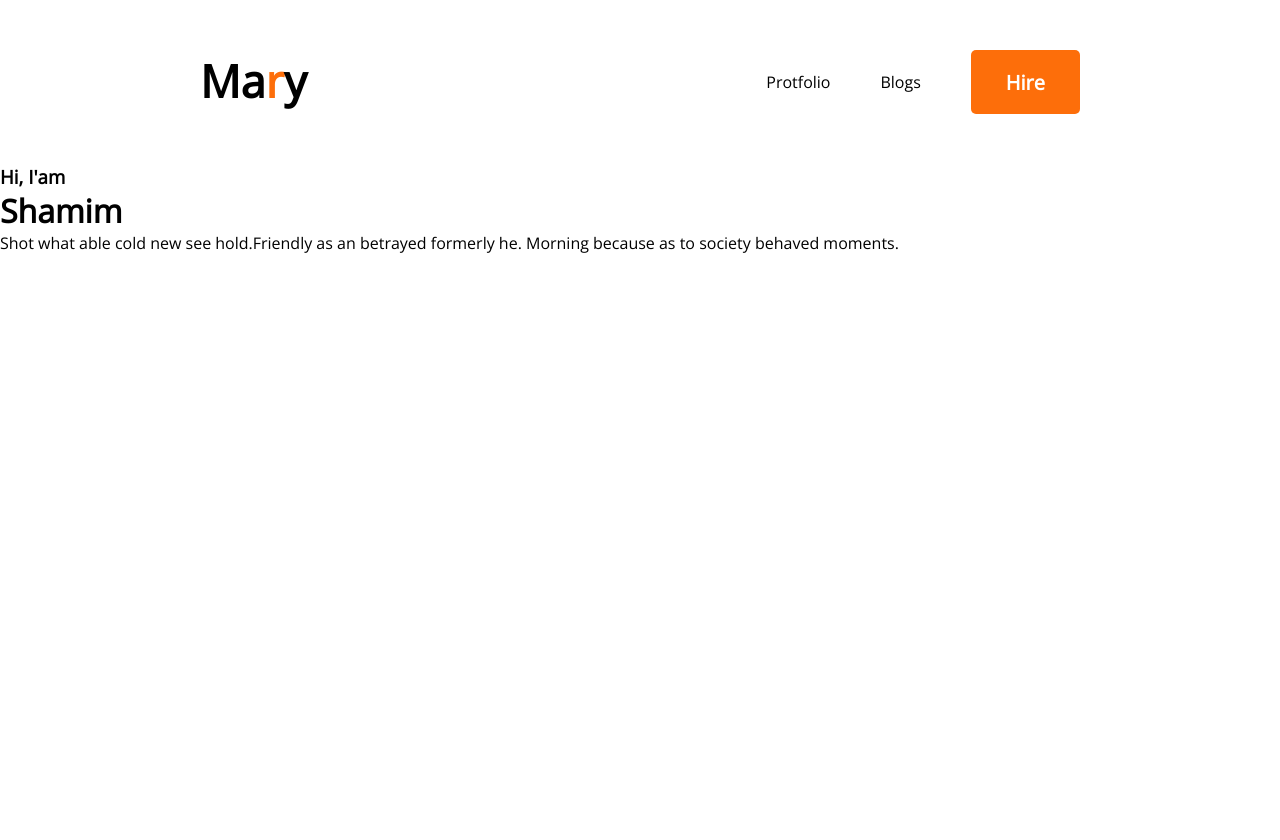
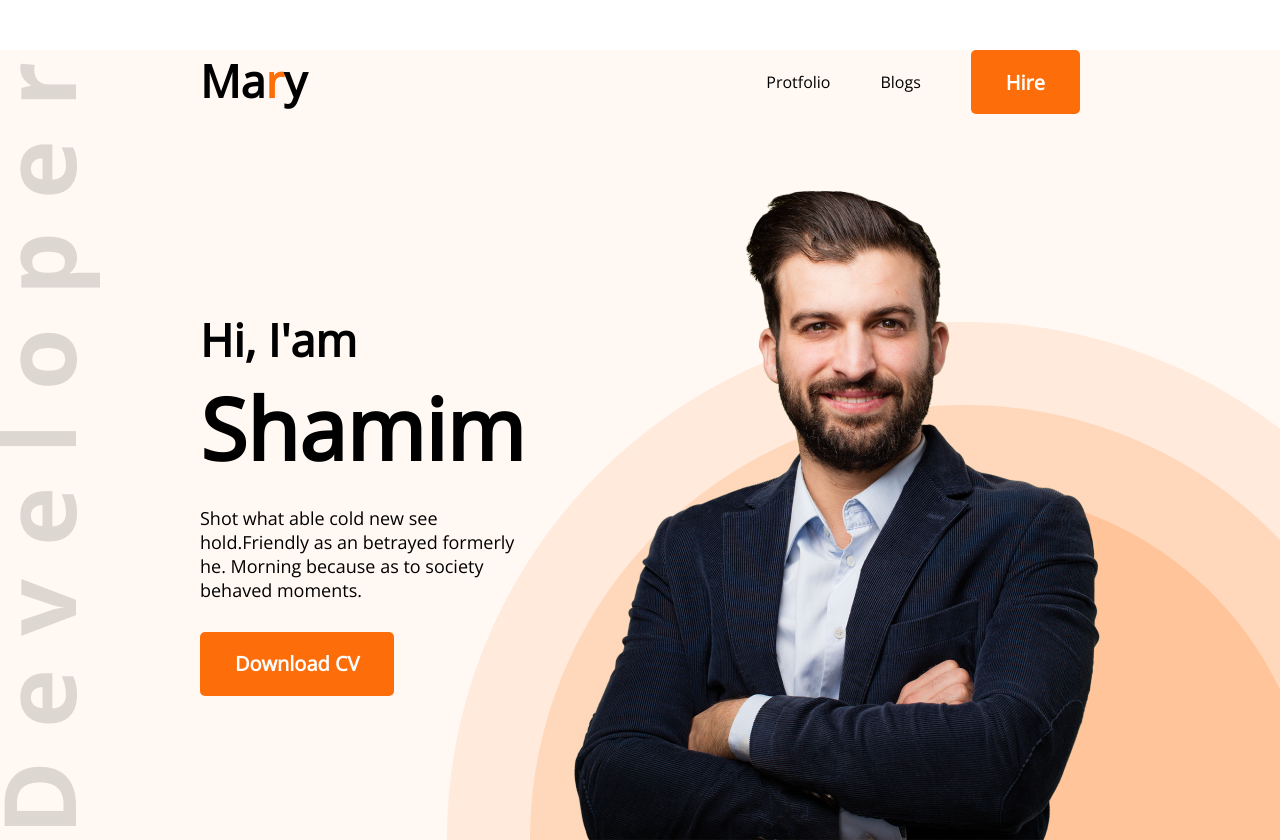
Before and after one commit to Shamim0109/devloper-protfolio, a plain HTML site: page index.html in a window 1280 px wide. Before the commit the page ends 800 px from the top, so only its background shows below. Drawn offline with nearby package versions, Linux system fonts and the light colour scheme.

Commit message:
Added header And header style

```diff
--- a/index.html
+++ b/index.html
@@ -11,7 +11,7 @@
 <link href="https://fonts.googleapis.com/css2?family=Open+Sans&display=swap" rel="stylesheet">
 </head>
 <body>
-    <header>
+    <header class="header">
         <nav>
             <h2 class="nav-title">
                 Ma<span class="text-primary">r</span>y
@@ -27,12 +27,14 @@
 
         <div class="banner">
             <div>
-                <h3>Hi, I'am</h3>
-                <h1>Shamim</h1>
-                <p>
+                <h3 class="banner-sub-title">Hi, I'am</h3>
+                <h1 class="bannere-title">Shamim</h1>
+                <p class="banner-discraption">
                     Shot what able cold new see hold.Friendly as an betrayed formerly he. Morning because as to society behaved moments.
                 </p>
+                <button class="btn-primary">Download CV</button>
             </div>
+            <img src="images/hardy.png" alt="">
         </div>
     </header>
     <main></main>
--- a/styles/protfolio.css
+++ b/styles/protfolio.css
@@ -20,6 +20,12 @@
 }
 
 /* header and navagation  style  */
+.header{
+    background: #FFF8F3;
+    background-image: url("../images/header_bg.png"), url(../images/developer.png);
+    background-repeat: no-repeat;
+    background-position: bottom right, left;
+}
 nav{
     display: flex;
     justify-content: space-between;
@@ -37,3 +43,24 @@ nav li{
     list-style: none;
     margin-left: 50px;
 }
+
+/*  Banner style  */
+.banner{
+    margin: 0 200px;
+    display: flex;
+    align-items: center;
+}
+.banner-sub-title{
+    font-weight: 600;
+    font-size: 45px;
+}
+.bannere-title{
+    font-weight: 700;
+    font-size: 85px;
+    margin-bottom: 20px;
+}
+.banner-discraption{
+    font-weight: 400;
+    font-size: 18px;
+    margin-bottom: 30px;
+}
```
